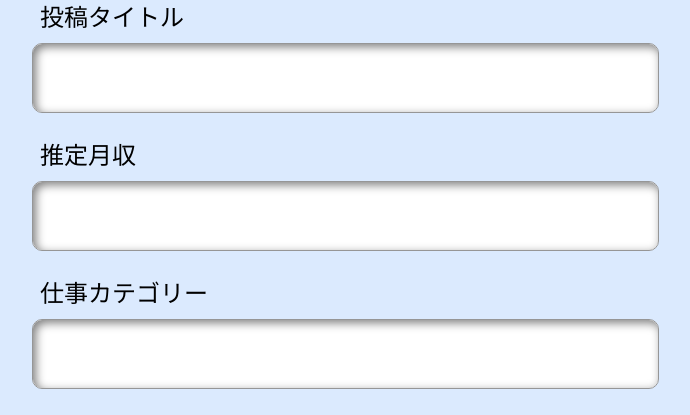
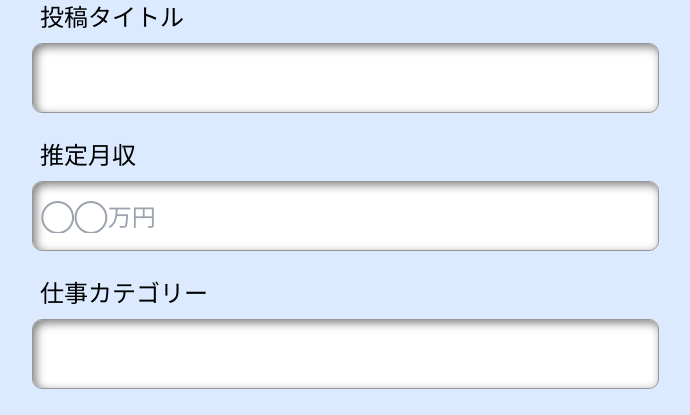
Before and after one commit to TERUZ-VTAT/TeamC_withKDG, a Flask app: template app/templates/post.html in a window 1280 px wide. Shown: the part 165-580 px from the top of the page, without its empty margins (288-978 px from the left). Run offline with Flask 3, Linux system fonts and the light colour scheme; the template is opened without the code that fills it, so the values that code supplies are empty; parts of the project's set-up code (start-up, migrations or seed data) failed here and were passed over.

Commit message:
推定月収の入力欄にヒントテキストをつけた

```diff
--- a/app/templates/post.html
+++ b/app/templates/post.html
@@ -19,7 +19,7 @@
       <div>
         <label for="money" class="post_title">推定月収</label>
         <br />
-        <input type="text" id="money" name="money" class="post_item">
+        <input type="text" id="money" name="money" class="post_item" placeholder="◯◯万円">
       </div>
       <div>
         <label for="work_category" class="post_title">仕事カテゴリー</label>
```
